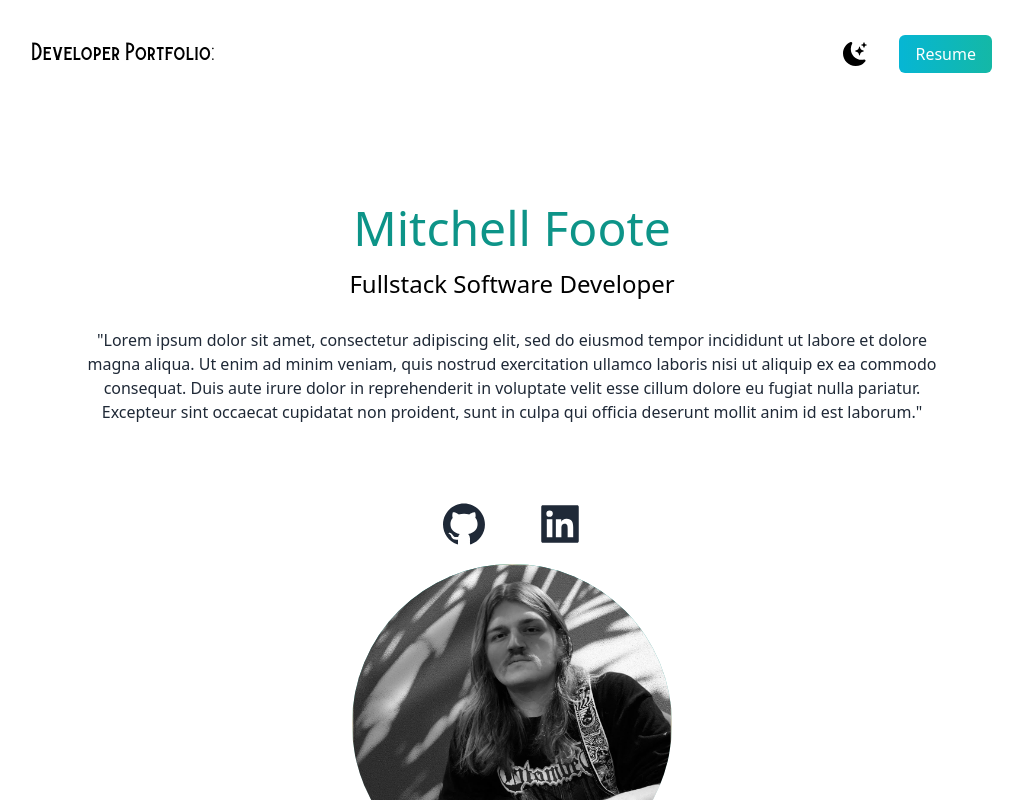
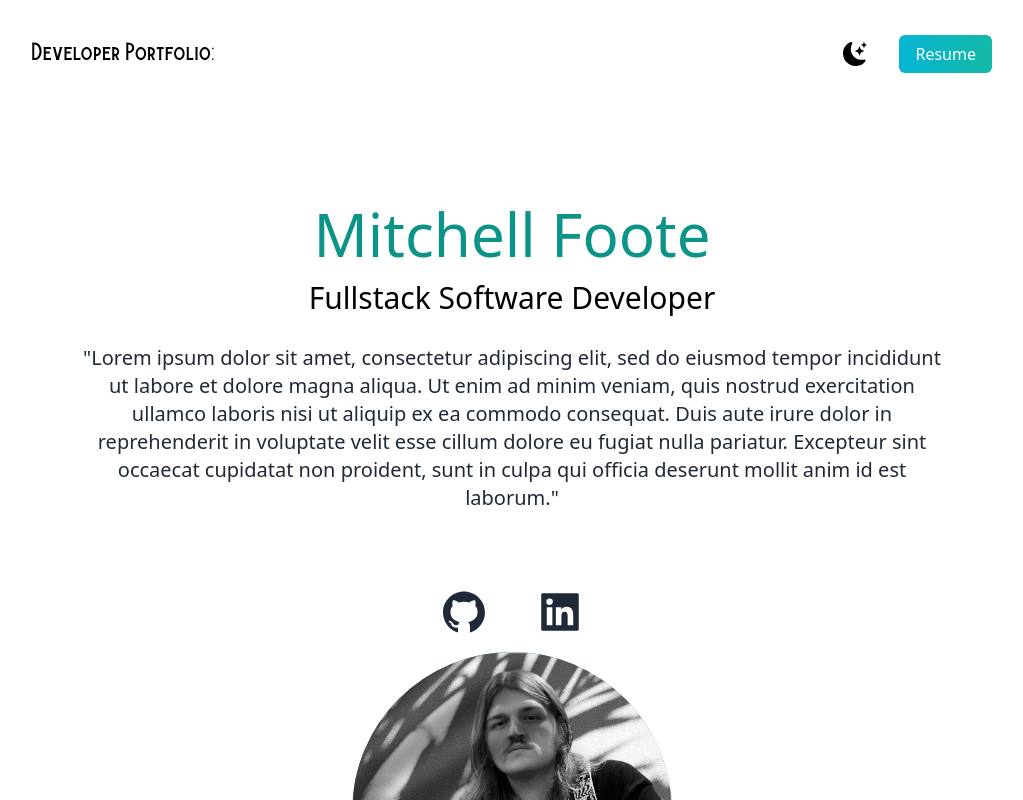
Before and after one commit to mcfoote/react-professional-portfolio, a Next.js app: page / in a window 1280 px wide. Shown: the top 800 px of the page, without its empty margins (128-1151 px from the left). Built offline with nearby package versions, Linux system fonts and the light colour scheme.

Commit message:
work on portfolio section

```diff
--- a/pages/index.js
+++ b/pages/index.js
@@ -40,9 +40,9 @@ export default function Home() {
             </ul>
           </nav>
           <div className="text-center p-10">
-            <h2 className="text-5xl py-2 text-teal-600 font-medium">Mitchell Foote</h2>
-            <h3 className="text-2xl py-2">Fullstack Software Developer</h3>
-            <p className="text-md py-5 leading-6 text-gray-800">
+            <h2 className="text-5xl py-2 text-teal-600 font-medium md:text-6xl">Mitchell Foote</h2>
+            <h3 className="text-2xl py-2 md:text-3xl">Fullstack Software Developer</h3>
+            <p className="text-md py-5 leading-6 text-gray-800 md:text-xl">
               "Lorem ipsum dolor sit amet, consectetur adipiscing elit, sed do eiusmod tempor incididunt ut labore et dolore magna aliqua.
               Ut enim ad minim veniam, quis nostrud exercitation ullamco laboris nisi ut aliquip ex ea commodo consequat.
               Duis aute irure dolor in reprehenderit in voluptate velit esse cillum dolore eu fugiat nulla pariatur.
```
